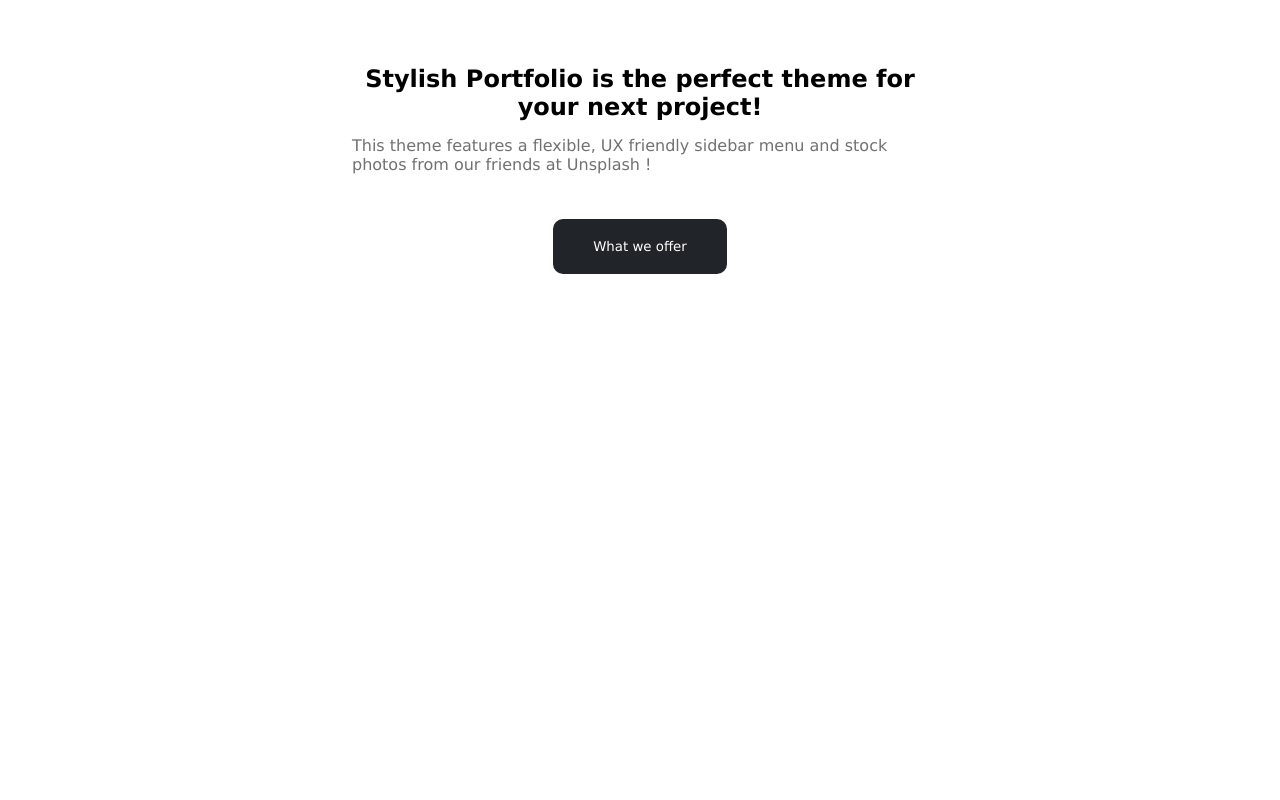
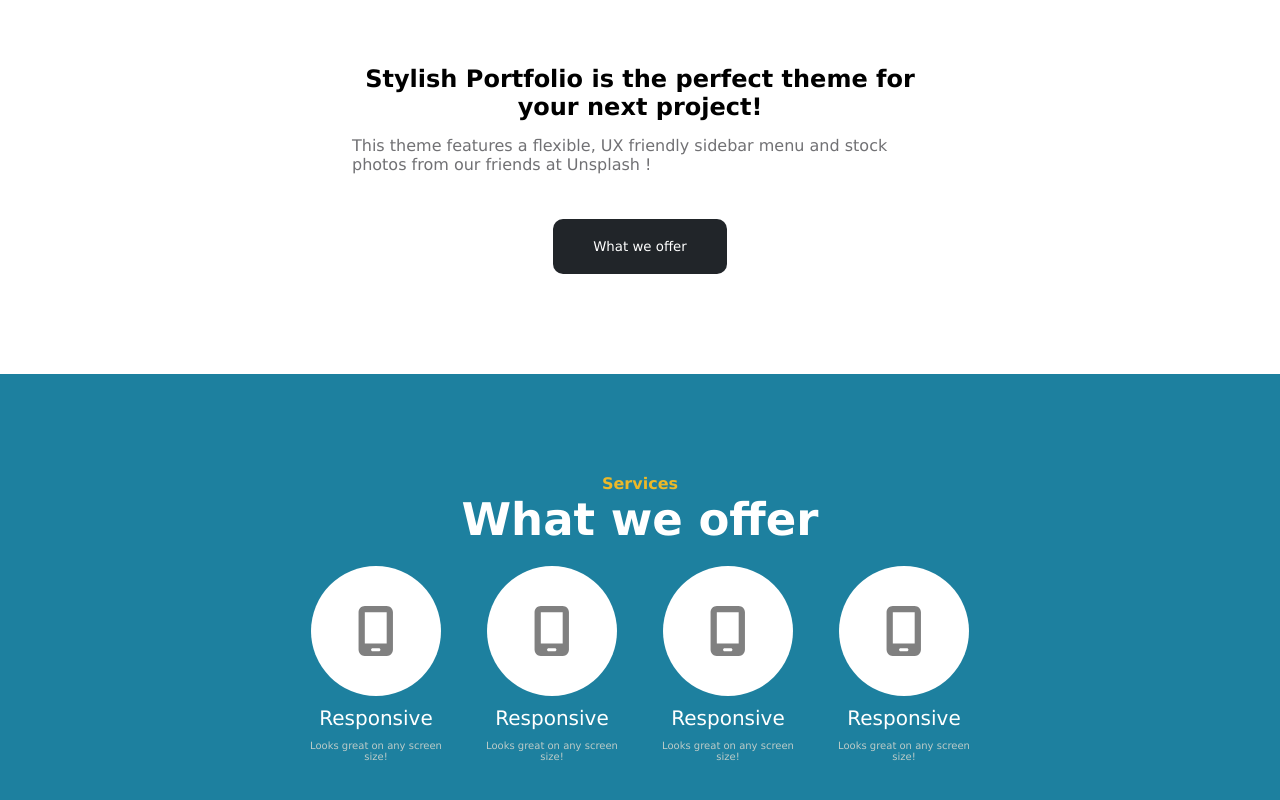
Before and after one commit to yaliyev/react-style-template, a React (Vite) app in the folder react-style-template-project/: page / in a window 1280 px wide. Shown: the part 871-1671 px from the top of the page. Before the commit the page ends 1245 px from the top, so only its background shows below. Built offline with nearby package versions, Linux system fonts and the light colour scheme.

Commit message:
bluelayout and services

```diff
--- a/react-style-template-project/package.json
+++ b/react-style-template-project/package.json
@@ -10,6 +10,8 @@
     "preview": "vite preview"
   },
   "dependencies": {
+    "@fortawesome/free-solid-svg-icons": "^6.4.2",
+    "@fortawesome/react-fontawesome": "^0.2.0",
     "react": "^18.2.0",
     "react-dom": "^18.2.0"
   },
--- a/react-style-template-project/src/App.jsx
+++ b/react-style-template-project/src/App.jsx
@@ -3,6 +3,7 @@ import { useState } from 'react'
 import Hero from './components/Hero'
 import "../src/styles/reset.css"
 import SubHero from './components/SubHero'
+import BlueLayout from './components/BlueLayout'
 
 function App() {
 
@@ -11,6 +12,7 @@ function App() {
     <>
       <Hero heroTitle={"Stylish Portfolio"} heroText={"A Free Bootstrap Theme by Start Bootstrap"} heroButtonText={"Find out more"} />
       <SubHero subHeroTitle={"Stylish Portfolio is the perfect theme for your next project!"} subHeroText={"This theme features a flexible, UX friendly sidebar menu and stock photos from our friends at Unsplash !"}  subHeroButtonText="What we offer" />
+      <BlueLayout/>
     </>
   )
 }
--- /dev/null
+++ b/react-style-template-project/src/components/BlueLayout.jsx
@@ -0,0 +1,32 @@
+import React from 'react'
+import "../styles/bluelayout.css"
+import Service from './Service'
+const BlueLayout = () => {
+    return (
+        <div className='bluelayout'>
+
+            <div className="bluelayout-box">
+
+                <div className="bluelayout-title">
+                    Services
+                </div>
+                <div className="bluelayout-subtitle">
+                    What we offer
+                </div>
+
+                <div className="bluelayout-elements">
+                    <Service />
+                    <Service />
+                    <Service />
+                    <Service />
+                </div>
+
+            </div>
+
+
+
+        </div>
+    )
+}
+
+export default BlueLayout
--- /dev/null
+++ b/react-style-template-project/src/components/Service.jsx
@@ -0,0 +1,22 @@
+import React from 'react'
+import "../styles/service.css"
+import { FontAwesomeIcon } from '@fortawesome/react-fontawesome'
+import {  faMobileScreen } from '@fortawesome/free-solid-svg-icons'
+const Service = () => {
+  return (
+    <div className='service'>
+        <div className='service-circle'>
+        <FontAwesomeIcon style={{fontSize:'50px',color:'gray'}} icon={faMobileScreen} />
+        </div>
+
+        <div className="service-name">
+            Responsive
+        </div>
+        <div className="service-text">
+        Looks great on any screen size!
+        </div>
+    </div>
+  )
+}
+
+export default Service
--- /dev/null
+++ b/react-style-template-project/src/styles/bluelayout.css
@@ -0,0 +1,37 @@
+.bluelayout{
+    width: 100%;
+    position: relative;
+    background-color: #1D809F;
+    padding-block: 100px;
+    padding-block: 100px;
+}
+.bluelayout-box{
+    width: 55%;
+    position: relative;
+    left: calc(50% - 27.5%);
+}
+.bluelayout-title{
+    color: #ECB829;
+    text-align: center;
+    font-weight: 600;
+}
+.bluelayout-subtitle{
+    font-size: 45px;
+    text-align: center;
+    color: white;
+    font-weight: 600;
+}
+.bluelayout-elements{
+    display: grid;
+    grid-template-columns: auto auto auto auto;
+}
+@media screen and (max-width: 900px) {
+    .bluelayout-elements{
+        grid-template-columns: auto auto;
+    }
+}
+@media screen and (max-width: 576px) {
+    .bluelayout-elements{
+        grid-template-columns: auto;
+    }
+}
--- /dev/null
+++ b/react-style-template-project/src/styles/service.css
@@ -0,0 +1,24 @@
+.service{
+    margin: 20px;
+}
+.service-circle{
+    width: 130px;
+    border-radius: 50%;
+    padding-block: 40px;
+    display: flex;
+    justify-content: center;
+    background-color: white;
+    position: relative;
+    left: calc(50% - 65px);
+}
+.service-name{
+    color: white;
+    text-align: center;
+    margin-block: 10px;
+    font-size: 20px;
+}
+.service-text{
+    color: #BCCBC8;
+    font-size: 10px;
+    text-align: center;
+}
```
Also changed, not shown: 1 other file (tests, documents, lock files or other folders).
